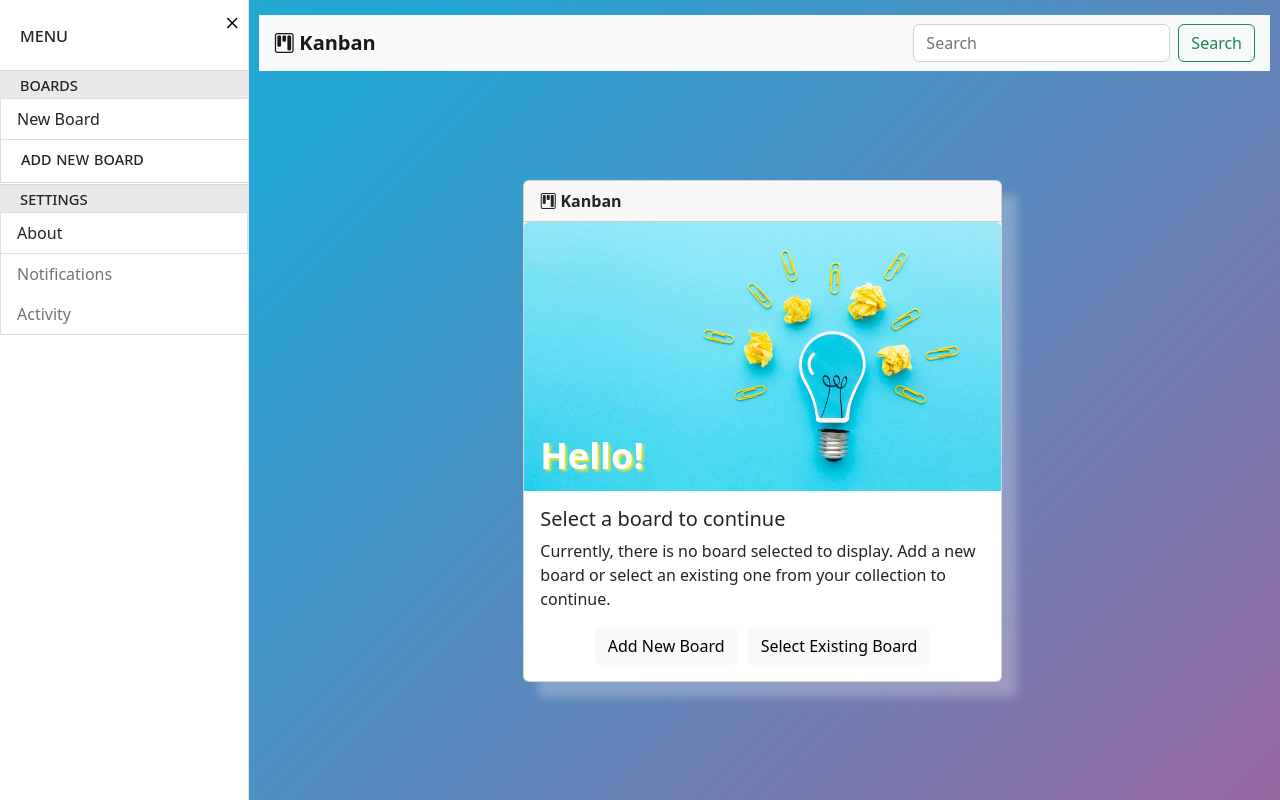
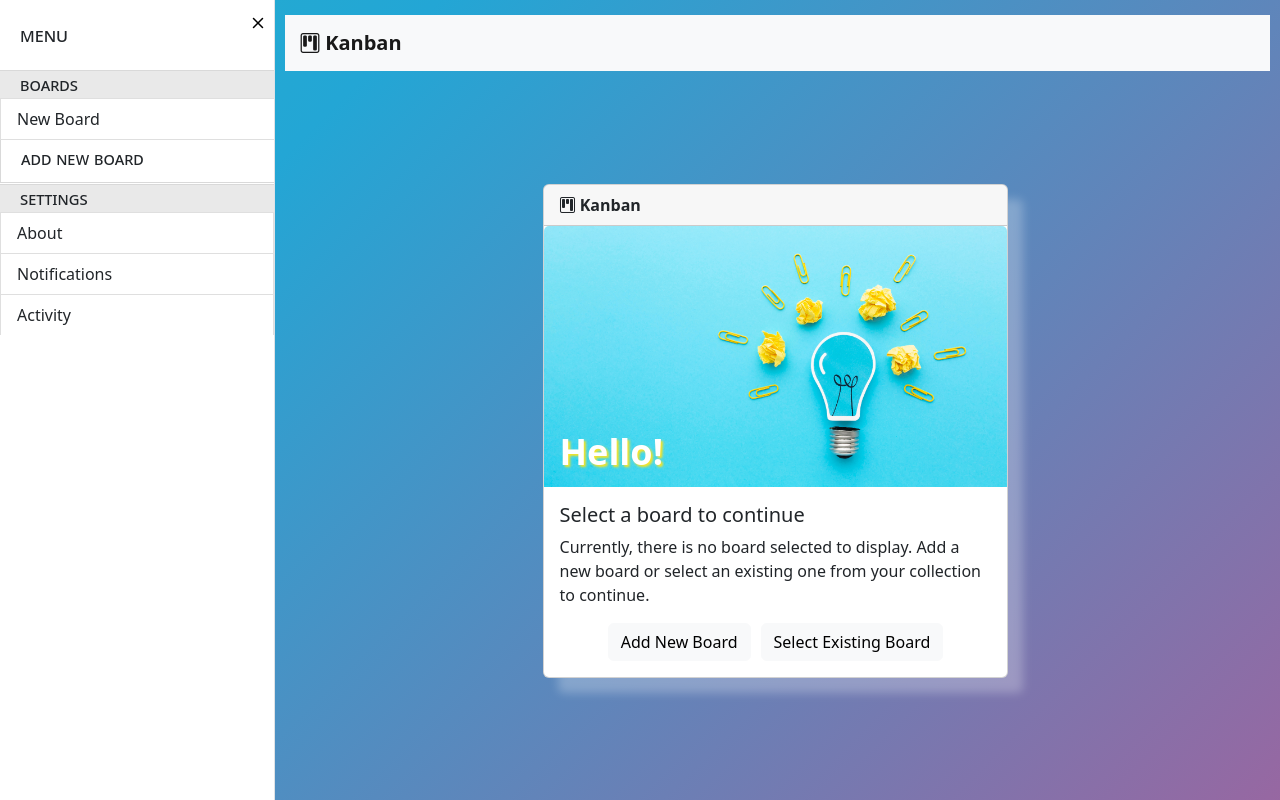
Before and after one commit to m-dorsey/Kanban-Task-Management, an Angular app: page / in a window 1280 px wide. Built offline with nearby package versions, Linux system fonts and the light colour scheme.

Commit message:
implemented all sidebar navigation

```diff
--- a/src/app/main/main.component.html
+++ b/src/app/main/main.component.html
@@ -495,7 +495,7 @@
 
 
                     <!-- sidebar navigation col-->
-                    <div class="col-auto px-0 menu">
+                    <div class="col-4 px-0 menu">
                         <div id="sidebar" class="show collapse collapse-horizontal border-end">
 
                             <div class="menu-header text-nowrap">
@@ -544,7 +544,7 @@
 
                                 <!-- settings subheader -->
                                 <div class="menu-subheader" style="margin-top: -15px; border-top:1px solid #d9d9d9">Settings</div>
-                                <!-- settings -->
+                                <!-- about -->
                                 <div class="about list-group border-0 d-inline-block text-truncate" data-bs-parent="#sidebar">
                                     <a class="list-group-item" data-bs-toggle="collapse" data-bs-target="#about">About</a>
                                     <div class="collapse" id="about">
@@ -561,11 +561,25 @@
                                         </div>
                                     </div>
                                 </div>
-                                <div href="#" class="disabled list-group-item border-end-0 d-inline-block text-truncate" data-bs-parent="#sidebar">
-                                    <span class="board-name">Notifications</span>
+                                <!-- notifications -->
+                                <div class="notifications list-group border-0 d-inline-block text-truncate" data-bs-parent="#sidebar">
+                                    <a class="list-group-item" data-bs-toggle="collapse" data-bs-target="#notifications">Notifications</a>
+                                    <div class="collapse" id="notifications">
+                                        <div class="card card-body notifications">
+                                            <small>Notifications</small>
+                                            <p class="text-wrap">There are no notifications to display</p>
+                                        </div>
+                                    </div>
                                 </div>
-                                <div href="#" class="disabled list-group-item border-end-0 d-inline-block text-truncate" data-bs-parent="#sidebar">
-                                    <span class="board-name">Activity</span>
+                                <!-- activity -->
+                                <div class="activity list-group border-0 d-inline-block text-truncate" data-bs-parent="#sidebar">
+                                    <a class="list-group-item" data-bs-toggle="collapse" data-bs-target="#activity">Activity</a>
+                                    <div class="collapse" id="activity">
+                                        <div class="card card-body activity">
+                                            <small>Activity</small>
+                                            <p class="text-wrap">No activity</p>
+                                        </div>
+                                    </div>
                                 </div>
 
                             </div> <!-- sidebar nav -->
@@ -588,10 +602,10 @@
                                 <i class="bi bi-kanban"></i> Kanban
                             </a> <!-- navbar logo/icon -->
 
-                            <form class="form-inline">
+                            <!-- <form class="form-inline">
                                 <input class="form-control mr-sm-2" type="search" placeholder="Search">
                                 <button class="btn btn-outline-success my-2 my-sm-0" type="submit">Search</button>
-                            </form> <!-- search bar -->
+                            </form> search bar -->
 
                         </nav> <!-- top navigation -->
 
--- a/src/app/main/main.component.scss
+++ b/src/app/main/main.component.scss
@@ -202,7 +202,9 @@ body {
     cursor: pointer;
 }
 
-.about {
+.about,
+.notifications,
+.activity {
     border-radius: 0;
     border: 0.5px solid #d9d9d9;
     border-bottom: 0;
```
